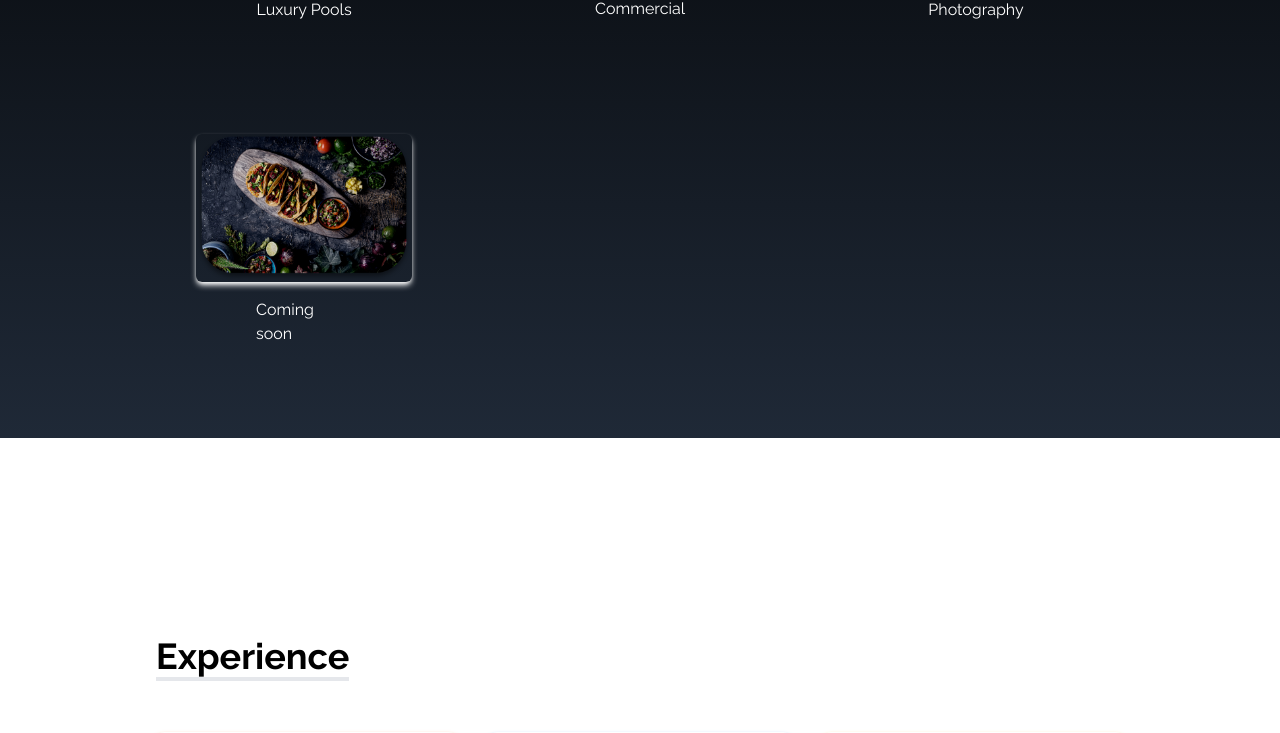
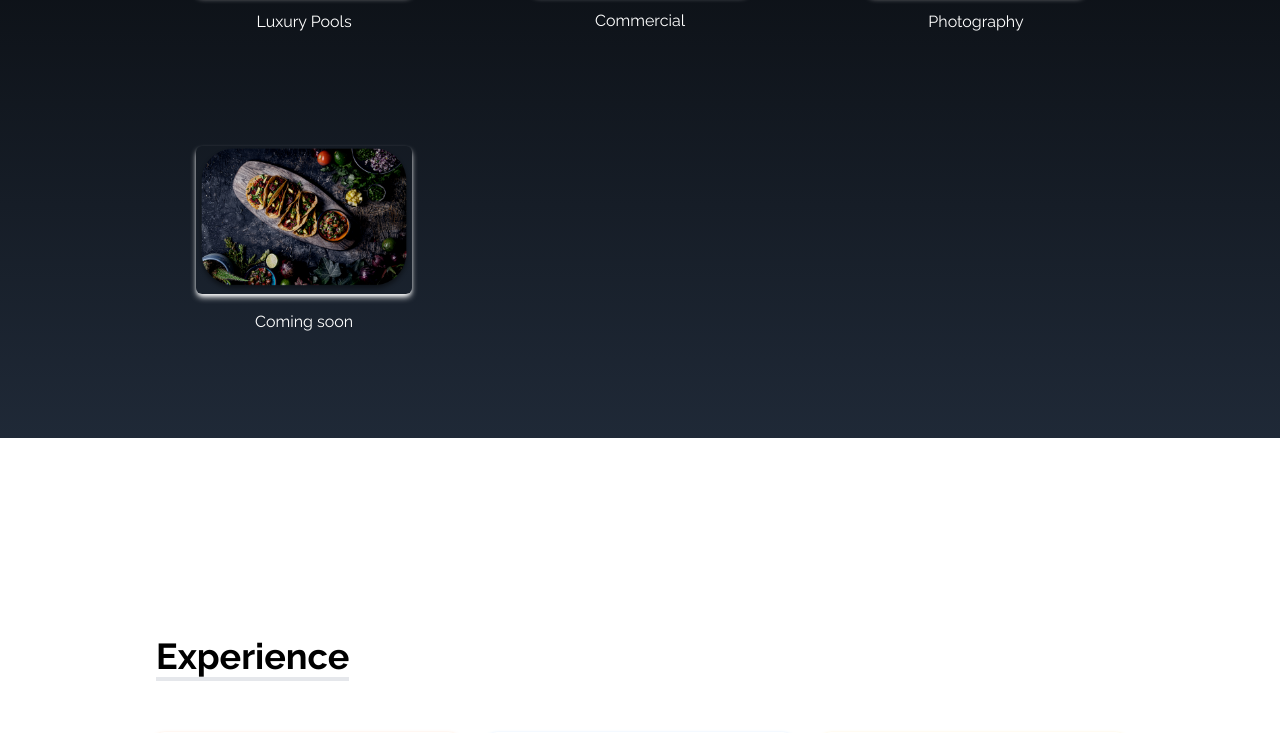
Before and after one commit to sniperglass/my-portfolio, a React (Create React App) app: page / in a window 1280 px wide. Shown: the part 2042-2775 px from the top of the page. Built offline with nearby package versions, Linux system fonts and the light colour scheme.

Commit message:
coming soon fixed

```diff
--- a/src/components/Portfolio.js
+++ b/src/components/Portfolio.js
@@ -69,7 +69,7 @@ const Portfolio = () => {
                         '/>
 
                       <div
-                          className='xs:px-8 px-12 xs:m-5 m-8 md:my-4 md:px-10 flex justify-center duration-300 hover:scale-110'
+                          className='xs:px-8 px-12 xs:m-5 m-8 md:my-4 md:px-8 flex justify-center duration-300 hover:scale-110'
                       >
                         {text}
                       </div>
```
